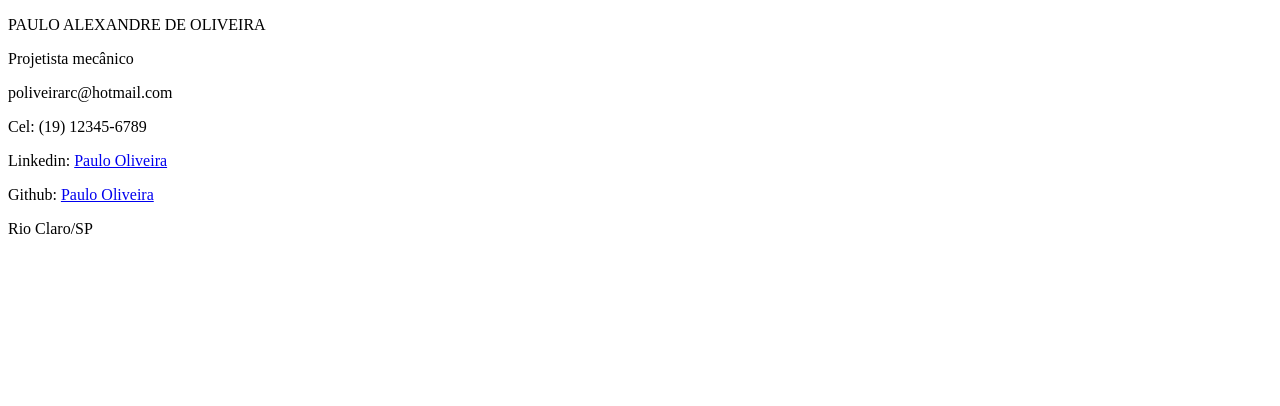
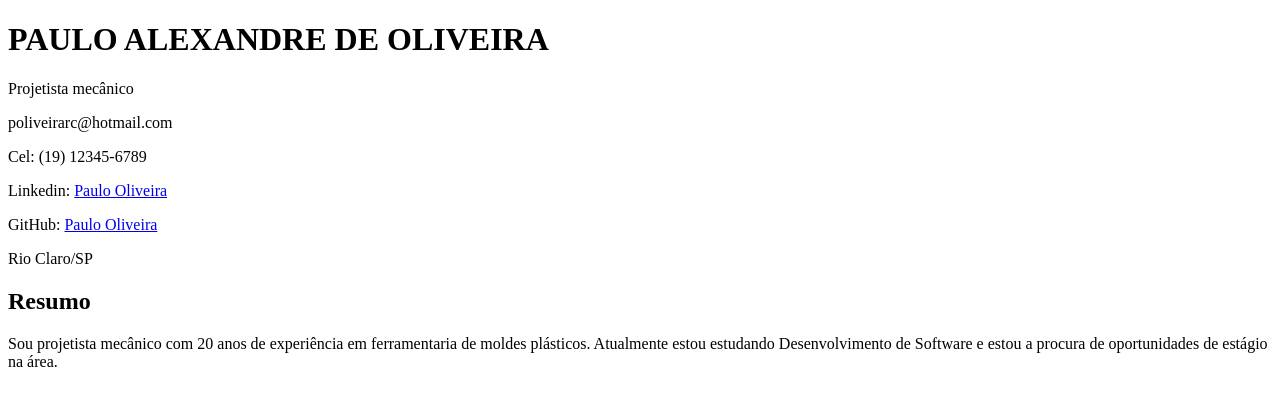
Before and after one commit to poliveirarc/curriculum, a plain HTML site: page index.html in a window 1280 px wide. Drawn offline with Linux system fonts and the light colour scheme.

Commit message:
Inclusão do resumo

```diff
--- a/index.html
+++ b/index.html
@@ -7,17 +7,20 @@
 </head>
 <body>
     <header>
-        <p>PAULO ALEXANDRE DE OLIVEIRA</p>
+        <h1>PAULO ALEXANDRE DE OLIVEIRA</h1>
         <P>Projetista mecânico</P>
         <p>poliveirarc@hotmail.com</p>
         <p>Cel: (19) 12345-6789</p>
         <p>Linkedin: <a href="https://www.linkedin.com/in/paulo-oliveira-779a3a53" target="_blank">Paulo Oliveira</a></p>
-        <p>Github: <a href="https://github.com/poliveirarc" target="_blank">Paulo Oliveira</a></p>
+        <p>GitHub: <a href="https://github.com/poliveirarc" target="_blank">Paulo Oliveira</a></p>
         <p>Rio Claro/SP</p>
     </header>
 
     <main>
-
+        <div>
+            <h2>Resumo</h2>
+            <p>Sou projetista mecânico com 20 anos de experiência em ferramentaria de moldes plásticos. Atualmente estou estudando Desenvolvimento de Software e estou a procura de oportunidades de estágio na área.</p>
+        </div>
     </main>
 
     <aside>
```
